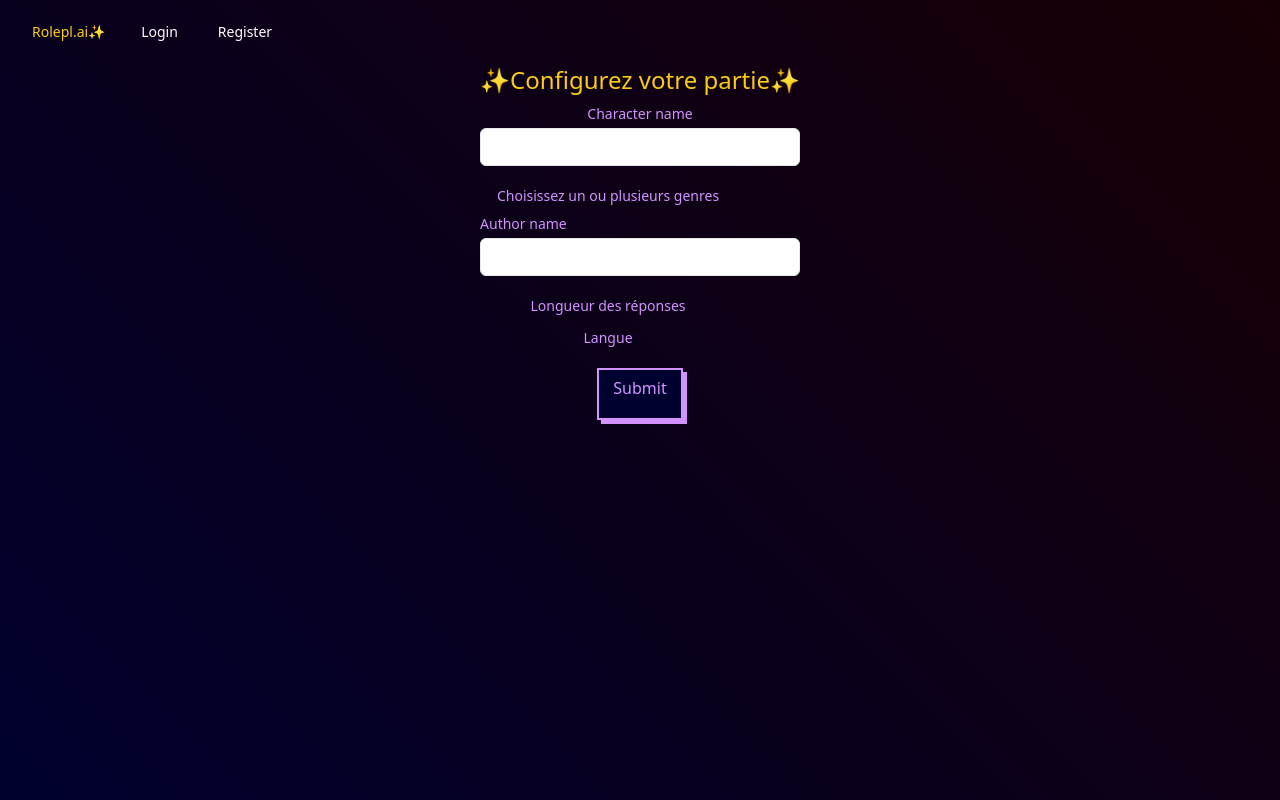
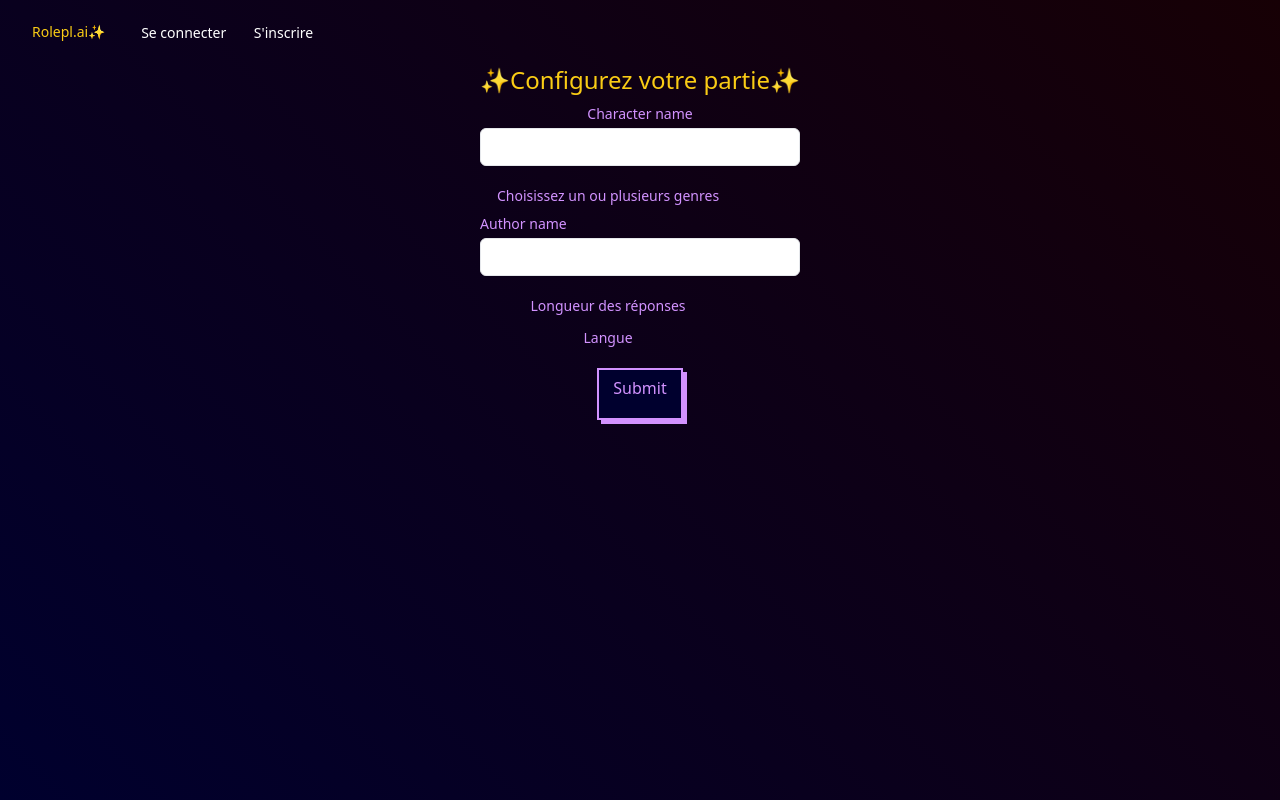
Before and after one commit to Seb-Pot-Dev/ai-boost, a Symfony app: template templates/app/index.html.twig in a window 1280 px wide. Run offline with Twig, Linux system fonts and the light colour scheme; the template is opened without the code that fills it, so the values that code supplies are empty; form fields are guessed from the names that the template uses; style sheets or scripts are compiled from the project's sources; some libraries are stand-ins or nearby versions.

Commit message:
improve navbar/ fullfrench

```diff
--- a/templates/base/_navbar.html.twig
+++ b/templates/base/_navbar.html.twig
@@ -7,7 +7,7 @@
         <!-- Mobile menu button-->
         <button type="button" class="relative inline-flex items-center justify-center rounded-md p-2 text-black hover:bg-grey-800  focus:outline-none focus:ring-2 focus:ring-inset focus:grey-800" aria-controls="mobile-menu" aria-expanded="false">
           <span class="absolute -inset-0.5"></span>
-          <span class="sr-only">Open main menu</span>
+          <span class="sr-only">Ouvrir menu principal</span>
           <!--
             Icon when menu is closed.
 
@@ -33,30 +33,40 @@
             Rolepl.ai✨
           </a>
         </div>
-       <div class="hidden sm:ml-6 sm:block">
+       <div class="hidden sm:ml-6 sm:block w-full">
 
-  <div class="flex space-x-4">
+  <div class="flex space-x-4 items-center justify-between">
+
     {% if app.user %}
+    <div>
     <a href="{{ path('app') }}" class="{{ currentPath == '/app' ? 'bg-gray-800 text-g-violet' : 'text-white hover:bg-gray-900 ' }} rounded-md px-3 py-2 text-sm font-medium" aria-current="page">
-      New game
+      Nouvelle partie
     </a>
-      <a href="{{ path('list_user_chats') }}" class="{{ currentPath == '/my-chats' ? 'bg-gray-800 text-g-violet' : 'text-white hover:bg-gray-900 ' }}  rounded-md px-3 py-2 text-sm font-medium">My chats</a>
-      <p class="flex justify-center text-white cursor-default rounded-md px-3 py-2 text-sm font-medium">
+    <a href="{{ path('list_user_chats') }}" class="{{ currentPath == '/my-chats' ? 'bg-gray-800 text-g-violet' : 'text-white hover:bg-gray-900 ' }}  rounded-md px-3 py-2 text-sm font-medium">Mes aventures</a>
+    </div>
+    <div class="flex">
+    <p class="flex items-center justify-center text-white cursor-default rounded-md px-3 py-2 text-sm font-medium">
     Bonjour {{app.user.email}}
     {% if app.user.isPremium(true) %}👑{% endif %}
     </p>
+    {% if not app.user.isPremium %}
+    <a href="{{ path('app_stripe') }}" class="text-white hover:bg-gray-900 ' }}  rounded-md px-3 py-2 text-sm font-medium">Premium</a>
+    {% endif %}
     <a href="{{ path('app_logout') }}" class="
       text-white hover:bg-gray-900
       rounded-md px-3 py-2 text-sm font-medium">
-        Logout
+      Se déconnecter
     </a>
+    </div>
     {% else %}
+    <div>
       <a href="{{ path('app_login') }}" class="{{ currentPath == '/login' ? 'bg-gray-800 text-g-violet' : 'text-white hover:bg-gray-900 ' }} rounded-md px-3 py-2 text-sm font-medium">
-        Login
+        Se connecter
       </a>
       <a href="{{ path('app_register') }}" class="{{ currentPath == '/register' ? 'bg-gray-800 text-g-violet' : 'text-white hover:bg-gray-900 ' }} rounded-md px-3 py-2 text-sm font-medium">
-        Register
+        S'inscrire
       </a>
+    </div>
     {% endif %}
   </div>
 </div>
@@ -107,12 +117,12 @@
     <div class="space-y-1 px-2 pb-3 pt-2 bg-transparent backdrop-blur-xl border-white">
       <!-- Current: "bg-gray-900 text-black", Default: "text-white hover:bg-grey-800 " -->
       {% if app.user %}
-      <a href="{{ path('app') }}" class="{{ currentPath == '/app' ? 'bg-gray-800 text-g-violet' : 'text-white hover:bg-gray-900 ' }} block rounded-md px-3 py-2 text-base font-medium" aria-current="page">New game</a>
-      <a href="{{ path('list_user_chats') }}" class="{{ currentPath == '/my-chats' ? 'bg-gray-800 text-g-violet' : 'text-white hover:bg-gray-900 ' }} block rounded-md px-3 py-2 text-base font-medium" aria-current="page">My chats</a>
+      <a href="{{ path('app') }}" class="{{ currentPath == '/app' ? 'bg-gray-800 text-g-violet' : 'text-white hover:bg-gray-900 ' }} block rounded-md px-3 py-2 text-base font-medium" aria-current="page">Nouvelle partie</a>
+      <a href="{{ path('list_user_chats') }}" class="{{ currentPath == '/my-chats' ? 'bg-gray-800 text-g-violet' : 'text-white hover:bg-gray-900 ' }} block rounded-md px-3 py-2 text-base font-medium" aria-current="page">Mes aventures</a>
       <a href="{{ path('app_logout') }}" class="text-white hover:bg-grey-800 block rounded-md px-3 py-2 text-base font-medium" aria-current="page">Logout</a>
       {% else %}
-      <a href="{{ path('app_login') }}" class="{{ currentPath == '/login' ? 'bg-gray-800 text-g-violet' : 'text-white hover:bg-gray-900 ' }} block rounded-md px-3 py-2 text-base font-medium" aria-current="page">Login</a>
-      <a href="{{ path('app_register') }}" class="{{ currentPath == '/register' ? 'bg-gray-800 text-g-violet' : 'text-white hover:bg-gray-900 ' }} block rounded-md px-3 py-2 text-base font-medium">Register</a>
+      <a href="{{ path('app_login') }}" class="{{ currentPath == '/login' ? 'bg-gray-800 text-g-violet' : 'text-white hover:bg-gray-900 ' }} block rounded-md px-3 py-2 text-base font-medium" aria-current="page">Se connecter</a>
+      <a href="{{ path('app_register') }}" class="{{ currentPath == '/register' ? 'bg-gray-800 text-g-violet' : 'text-white hover:bg-gray-900 ' }} block rounded-md px-3 py-2 text-base font-medium">S'inscrire</a>
       {% endif %}
     </div>
   </div>
```
Lines whose indentation alone changed are shown as unchanged.
